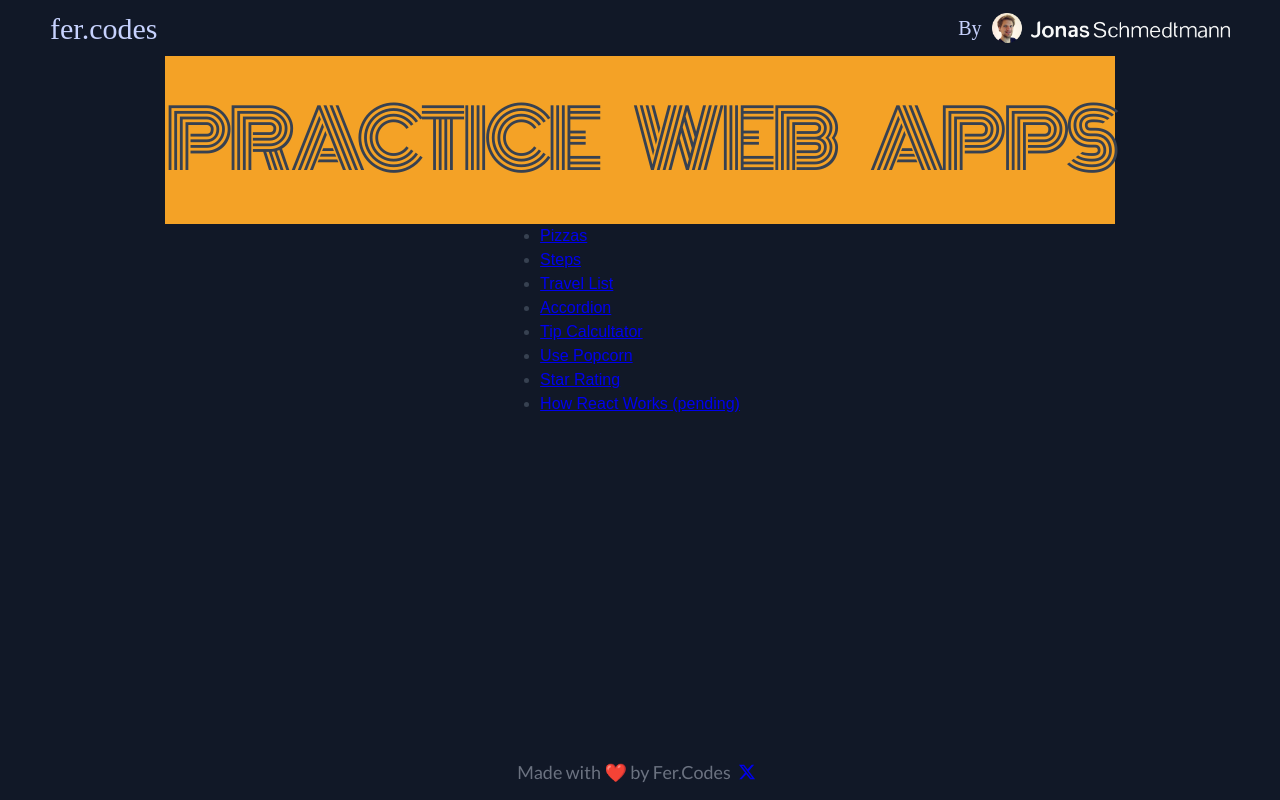
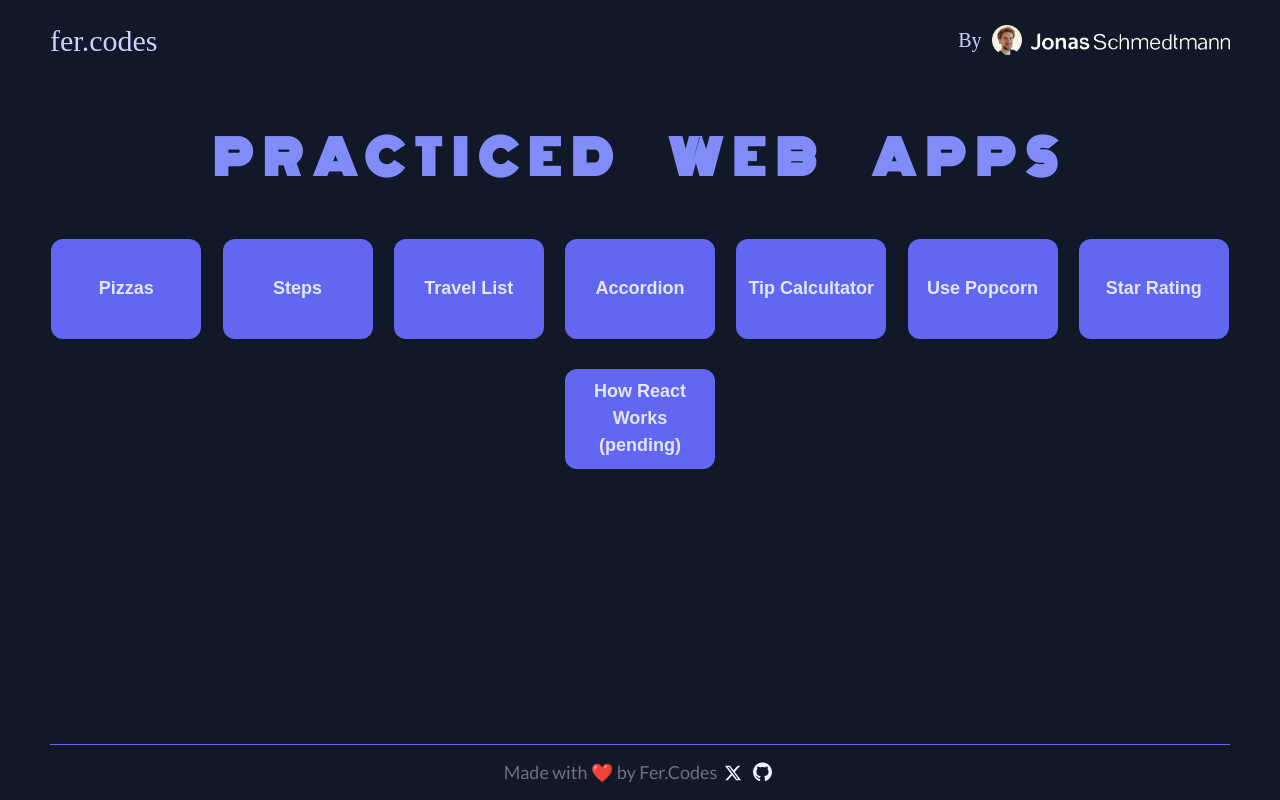
Before and after one commit to fkurusu7/learning_react, a React (Vite) app: page / in a window 1280 px wide. Built offline with nearby package versions, Linux system fonts and the light colour scheme; a web font is replaced by a local one.

Commit message:
add main app styles

```diff
--- a/src/apps/MainApp.jsx
+++ b/src/apps/MainApp.jsx
@@ -1,53 +1,83 @@
-import { Link } from "react-router-dom";
 import styled from "styled-components";
+import StyledLink from "../ui/Link";
 
-const StyledLink = styled(Link)`
+const StyledUl = styled.ul`
   display: flex;
+  flex-flow: row wrap;
   align-items: center;
-  justify-content: start;
-  gap: 1rem;
-  width: 100%;
+  justify-content: space-evenly;
+  row-gap: 3rem;
+  column-gap: 2rem;
 
-  & > svg {
-    height: 1.9rem;
-    width: auto;
-    color: var(--color-brand-600);
-  }
+  list-style: none;
+`;
 
-  &.signout > svg {
-    color: var(--color-red-700);
+const StyledLi = styled.li`
+  background-color: var(--color-indigo-500);
+  border-radius: var(--border-radius-md);
+  height: 10rem;
+  text-align: center;
+  width: 15rem;
+
+  display: flex;
+  justify-content: center;
+  align-items: center;
+
+  &:hover {
+    transform: translateY(0.5rem);
+    background-color: var(--color-indigo-100);
+
+    & > a {
+      color: var(--color-indigo-900);
+    }
   }
 `;
 
 function MainApp() {
   return (
     <div>
-      <ul>
-        <li>
-          <StyledLink to="/pizzas">Pizzas</StyledLink>
-        </li>
-        <li>
-          <StyledLink to="/steps">Steps</StyledLink>
-        </li>
-        <li>
-          <StyledLink to="/travel">Travel List</StyledLink>
-        </li>
-        <li>
-          <StyledLink to="/accordion">Accordion</StyledLink>
-        </li>
-        <li>
-          <StyledLink to="/calctip">Tip Calcultator</StyledLink>
-        </li>
-        <li>
-          <StyledLink to="/usepopcorn">Use Popcorn</StyledLink>
-        </li>
-        <li>
-          <StyledLink to="/starrating">Star Rating</StyledLink>
-        </li>
-        <li>
-          <StyledLink to="/hrw">How React Works (pending)</StyledLink>
-        </li>
-      </ul>
+      <StyledUl>
+        <StyledLi>
+          <StyledLink to="/pizzas" variation="simple" size="nosize">
+            Pizzas
+          </StyledLink>
+        </StyledLi>
+        <StyledLi>
+          <StyledLink to="/steps" variation="simple" size="nosize">
+            Steps
+          </StyledLink>
+        </StyledLi>
+        <StyledLi>
+          <StyledLink to="/travel" variation="simple" size="nosize">
+            Travel List
+          </StyledLink>
+        </StyledLi>
+        <StyledLi>
+          <StyledLink to="/accordion" variation="simple" size="nosize">
+            Accordion
+          </StyledLink>
+        </StyledLi>
+        <StyledLi>
+          <StyledLink to="/calctip" variation="simple" size="nosize">
+            Tip Calcultator
+          </StyledLink>
+        </StyledLi>
+        <StyledLi>
+          <StyledLink to="/usepopcorn" variation="simple" size="nosize">
+            Use Popcorn
+          </StyledLink>
+        </StyledLi>
+        <StyledLi>
+          <StyledLink to="/starrating" variation="simple" size="nosize">
+            Star Rating
+          </StyledLink>
+        </StyledLi>
+        <StyledLi>
+          <StyledLink to="/hrw" variation="simple" size="nosize">
+            How React Works (pending)
+          </StyledLink>
+        </StyledLi>
+      </StyledUl>
     </div>
   );
 }
--- a/src/ui/AppLayout.jsx
+++ b/src/ui/AppLayout.jsx
@@ -2,6 +2,7 @@ import styled from "styled-components";
 import { Outlet } from "react-router-dom";
 import Header from "./Header";
 import Footer from "./Footer";
+import StyledHeading from "./Heading";
 
 const StyledAppLayout = styled.div`
   background-color: var(--color-grey-900);
@@ -20,7 +21,7 @@ const StyledMain = styled.main`
   justify-content: start;
   align-items: center;
 
-  height: 86vh; // Header is 4vh, footer 6vh
+  height: 83vh; // Header is 4vh, footer 6vh
   width: 100%;
 `;
 
@@ -29,7 +30,7 @@ function AppLayout() {
     <StyledAppLayout>
       <Header />
       <StyledMain>
-        <h1>Practice Web Apps</h1>
+        <StyledHeading as="h1">Practiced Web Apps</StyledHeading>
         <Outlet />
       </StyledMain>
       <Footer />
--- a/src/ui/Footer.jsx
+++ b/src/ui/Footer.jsx
@@ -1,8 +1,10 @@
 import { FaXTwitter } from "react-icons/fa6";
+import { DiGithubBadge } from "react-icons/di";
 import styled from "styled-components";
 import StyledLink from "./Link";
 
 const StyledFooter = styled.footer`
+  border-top: 1px solid var(--color-indigo-500);
   color: var(--color-grey-500);
   font-family: "Lato", sans-serif;
   font-size: 1.8rem;
@@ -22,8 +24,23 @@ function Footer() {
       <p>
         Made with <span>❤️</span> by Fer.Codes
       </p>
-      <StyledLink to="https://x.com/FdoCuva" size="large" variation="iconified">
-        <FaXTwitter className="x" />
+      <StyledLink
+        to="https://x.com/FdoCuva"
+        target="_blank"
+        rel="noopener noreferrer"
+        size="large"
+        variation="iconified"
+      >
+        <FaXTwitter />
+      </StyledLink>
+      <StyledLink
+        to="https://x.com/FdoCuva"
+        target="_blank"
+        rel="noopener noreferrer"
+        size="largeicon"
+        variation="iconified"
+      >
+        <DiGithubBadge className="github" />
       </StyledLink>
     </StyledFooter>
   );
--- a/src/ui/Header.jsx
+++ b/src/ui/Header.jsx
@@ -7,7 +7,7 @@ const StyledHeader = styled.header`
   background-color: transparent;
   font-family: "Vast Shadow", serif;
   font-size: 2rem;
-  height: 7vh;
+  height: 10vh;
   padding: 2rem 0;
   width: 100%;
 
--- /dev/null
+++ b/src/ui/Heading.jsx
@@ -0,0 +1,28 @@
+import styled, { css } from "styled-components";
+
+const StyledHeading = styled.h1`
+  background-color: transparent;
+  color: var(--color-indigo-400);
+  line-height: 1.5;
+  letter-spacing: 1rem;
+  margin: 2rem 0;
+  text-align: center;
+
+  ${(props) =>
+    props.as === "h1" &&
+    css`
+      font-family: "Monoton", sans-serif;
+      font-size: 4.7rem;
+      font-weight: 600;
+    `}
+
+  ${(props) =>
+    props.as === "h2" &&
+    css`
+      font-family: "Monoton", sans-serif;
+      font-size: 3rem;
+      font-weight: 500;
+    `}
+`;
+
+export default StyledHeading;
--- a/src/ui/Link.jsx
+++ b/src/ui/Link.jsx
@@ -17,6 +17,18 @@ const sizes = {
     font-weight: 500;
     padding: 0.4rem 0.7rem;
   `,
+  nosize: css`
+    font-size: 1.8rem;
+    font-weight: 700;
+    height: 90%;
+    padding: 0;
+    width: 90%;
+  `,
+  largeicon: css`
+    font-size: 1.8rem;
+    font-weight: 500;
+    padding: 0;
+  `,
 };
 
 const variations = {
@@ -28,22 +40,40 @@ const variations = {
       transform: translateY(0.3);
     }
   `,
-  button: css``,
-  boxy: css`
-    color: var(--color-indigo-700);
+  simple: css`
+    display: flex;
+    justify-content: center;
+    align-items: center;
+
+    &,
+    &:visited,
+    &:focus,
+    &:active {
+      color: var(--color-indigo-100);
+    }
   `,
+
   iconified: css`
     background-color: transparent;
+    height: 3rem;
+
     display: flex;
     align-items: center;
+    justify-content: center;
 
-    &:hover > svg {
-      transform: scale(1.05);
-      & .x {
-        color: var(--color-indigo-50);
-        height: 2rem;
+    & > svg {
+      height: 2rem;
+      color: var(--color-indigo-50);
+
+      &.github {
+        height: 2.7rem;
+        margin-top: -0.2rem;
         width: auto;
       }
+    }
+    &:hover > svg {
+      color: var(--color-indigo-300);
+      transform: scale(1.05);
     }
   `,
 };
@@ -60,8 +90,8 @@ const StyledLink = styled(Link)`
     color: var(--color-indigo-50);
   }
 
+  ${(props) => variations[props.variation]}
   ${(props) => sizes[props.size]}
-  ${(props) => variations[props.variation]}
 `;
 
 export default StyledLink;
```
